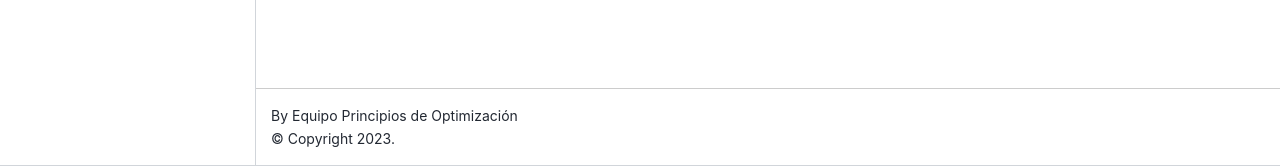
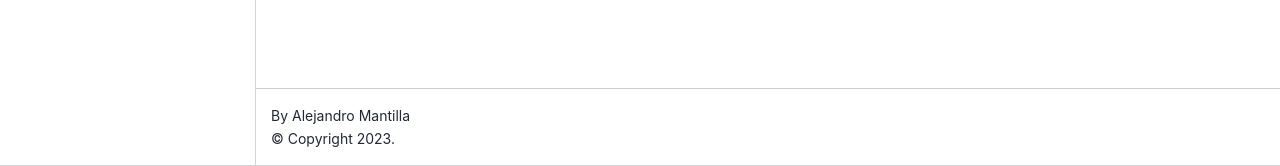
Before and after one commit to MantiMantilla/jb-margin-issue, a Jupyter Book: the page built from Book/intro.md, in a window 1280 px wide. Shown: the part 734-900 px from the top of the page. Built offline with Jupyter Book 1.0.4 settings and Sphinx 7.4.7 and the Sphinx Book theme 1.1.4, drawn with Linux system fonts in a browser that asks for light colours.

Commit message:
Update _config.yml

```diff
--- a/Book/_config.yml
+++ b/Book/_config.yml
@@ -1,6 +1,6 @@
 # Book settings
 title: Repo to showcase margin issue.
-author: Equipo Principios de Optimización
+author: Alejandro Mantilla
 # logo: _static/logo-uniandes.png
 
 repository:
```
